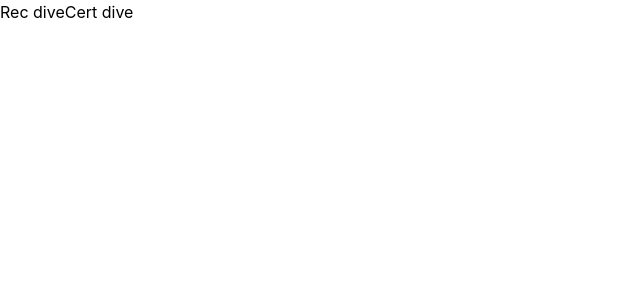
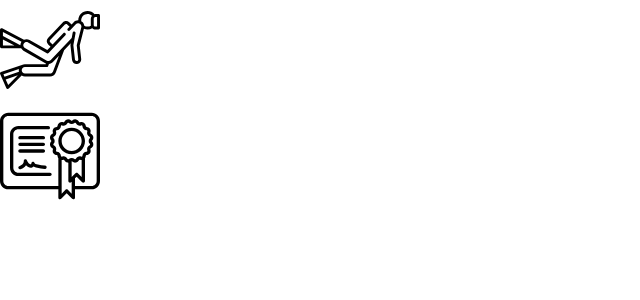
Before and after one commit to adolfoportilla/diver-list, a Next.js app: page /reservation in a window 1280 px wide. Shown: the top 300 px of the page, without its empty margins (0-640 px from the left). Built offline with nearby package versions, Linux system fonts and the light colour scheme.

Commit message:
added icons

```diff
--- a/components/states/InitialState.jsx
+++ b/components/states/InitialState.jsx
@@ -1,13 +1,18 @@
 import React from "react";
 import { useMachine } from "@xstate/react";
 import { reservationMachine } from "../../utils/state-machine";
+import Image from "next/image";
 
 const InitialState = () => {
   const [state, send] = useMachine(reservationMachine);
   return (
     <div>
-      <button>Rec dive</button>
-      <button> Cert dive</button>
+      <div>
+        <Image src="/icons/scuba-diver.svg" alt="" width={100} height={100} />
+      </div>
+      <div>
+        <Image src="/icons/certificate.svg" alt="" width={100} height={100} />
+      </div>
     </div>
   );
 };
--- a/pages/_app.js
+++ b/pages/_app.js
@@ -1,7 +1,7 @@
-import '../styles/globals.css'
+import "../styles/globals.css";
 
 function MyApp({ Component, pageProps }) {
-  return <Component {...pageProps} />
+  return <Component {...pageProps} />;
 }
 
-export default MyApp
+export default MyApp;
--- a/tailwind.config.js
+++ b/tailwind.config.js
@@ -1,6 +1,9 @@
 /** @type {import('tailwindcss').Config} */
 module.exports = {
-  content: ["./src/**/*.{html,js}"],
+  content: [
+    "./pages/**/*.{js,ts,jsx,tsx}",
+    "./components/**/*.{js,ts,jsx,tsx}",
+  ],
   theme: {
     extend: {},
   },
```
Also changed, not shown: public/icons/certificate.svg (added), public/icons/scuba-diver.svg (added).
